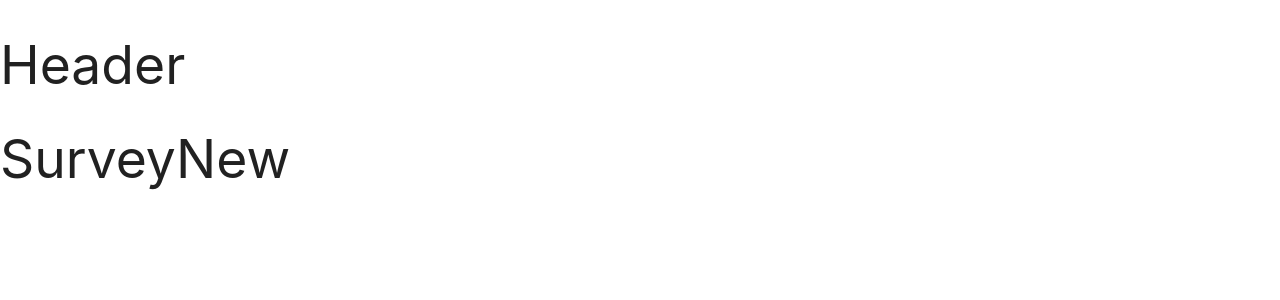
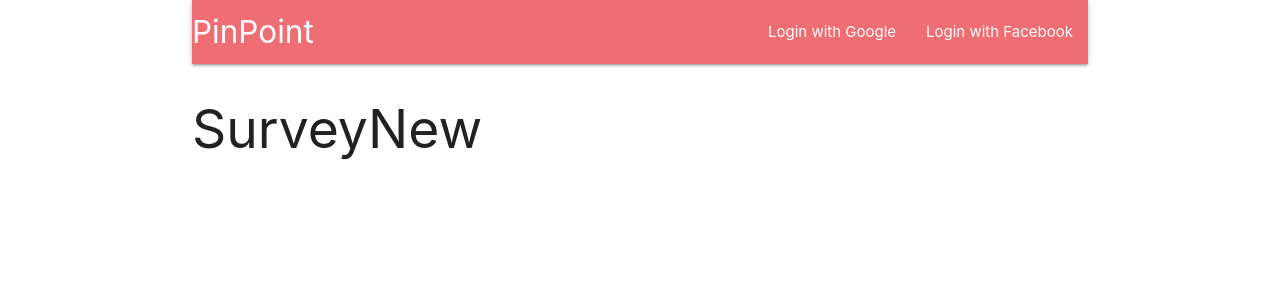
Before and after one commit to SevensixStudio/pinpoint, a React (Create React App) app in the folder client/: page /surveys/new in a window 1280 px wide. Shown: the top 300 px of the page. Built offline with nearby package versions, Linux system fonts and the light colour scheme; no server answers.

Commit message:
add action creator to fetch user on page load

```diff
--- /dev/null
+++ b/client/src/actions/index.js
@@ -0,0 +1,12 @@
+import axios from 'axios';
+import { FETCH_USER } from './types';
+
+//redux thunk inspects the value we return from an action creator
+//if it sees that we are returning a function instead of an action Redux thunk will
+//automatically call the returned function and pass in the dispatch function as an argument
+export const fetchUser = () => {
+    return function(dispatch) {
+        axios.get('/api/current_user')
+            .then(res => dispatch({ type: FETCH_USER, payload: res }));
+    }
+};
--- /dev/null
+++ b/client/src/actions/types.js
@@ -0,0 +1 @@
+export const FETCH_USER = 'fetch_user';
--- a/client/src/components/App.js
+++ b/client/src/components/App.js
@@ -1,18 +1,26 @@
-import React from 'react';
+import React, { Component } from 'react';
 import { BrowserRouter, Route } from 'react-router-dom';
 //BrowserRouter is the brains of react-router -- it tells react router which components to show depending on the current url
+import { connect } from 'react-redux';
+import * as actions from '../actions';
 
-const Header = () => <h2>Header</h2>
+import Header from './Header';
+
 const Dashboard = () => <h2>Dashboard</h2>
 const SurveyNew = () => <h2>SurveyNew</h2>
 const Landing = () => <h2>Landing</h2>
 
 //BrowserRouter can have at most ONE child
-const App = () => {
+class App extends Component {
+    componentDidMount() { //prefered location to make AJAX requests
+        this.props.fetchUser();
+    }
+
+    render() {
         return (
             <div>
                 <BrowserRouter>
-                <div>
+                    <div class="container">
                         <Header />
                         <Route exact path="/" component={Landing} />
                         <Route exact path="/surveys" component={Dashboard} />
@@ -21,6 +29,7 @@ const App = () => {
                 </BrowserRouter>
             </div>
         )
+    }
 };
 
-export default App;
+export default connect(null, actions)(App);
--- a/client/src/components/Header.js
+++ b/client/src/components/Header.js
@@ -3,9 +3,19 @@ import React, { Component } from 'react';
 class Header extends Component {
     render() {
         return (
-            <div>
-                Header
-            </div>
+            <nav>
+                <div class="nav-wrapper">
+                    <a class="left brand-logo">PinPoint</a>
+                    <ul class="right">
+                        <li>
+                            <a>Login with Google</a>
+                        </li>
+                        <li>
+                            <a>Login with Facebook</a>
+                        </li>
+                    </ul>
+                </div>
+            </nav>
         );
     }
 }
--- a/client/src/reducers/authReducer.js
+++ b/client/src/reducers/authReducer.js
@@ -1,4 +1,5 @@
 export default function(state = {}, action) {
+    console.log(action);
     switch (action.type) {
         default:
             return state;
```
Lines whose indentation alone changed are shown as unchanged.
